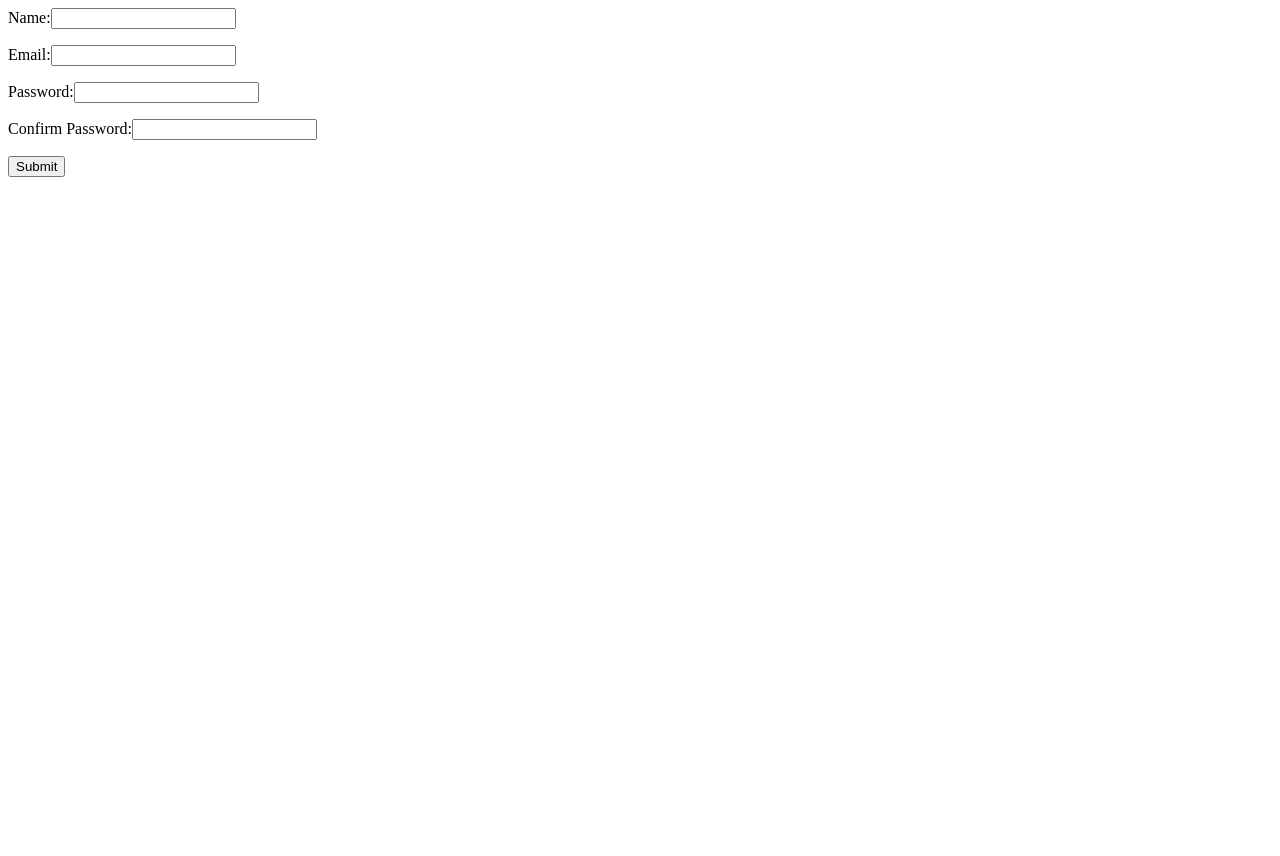
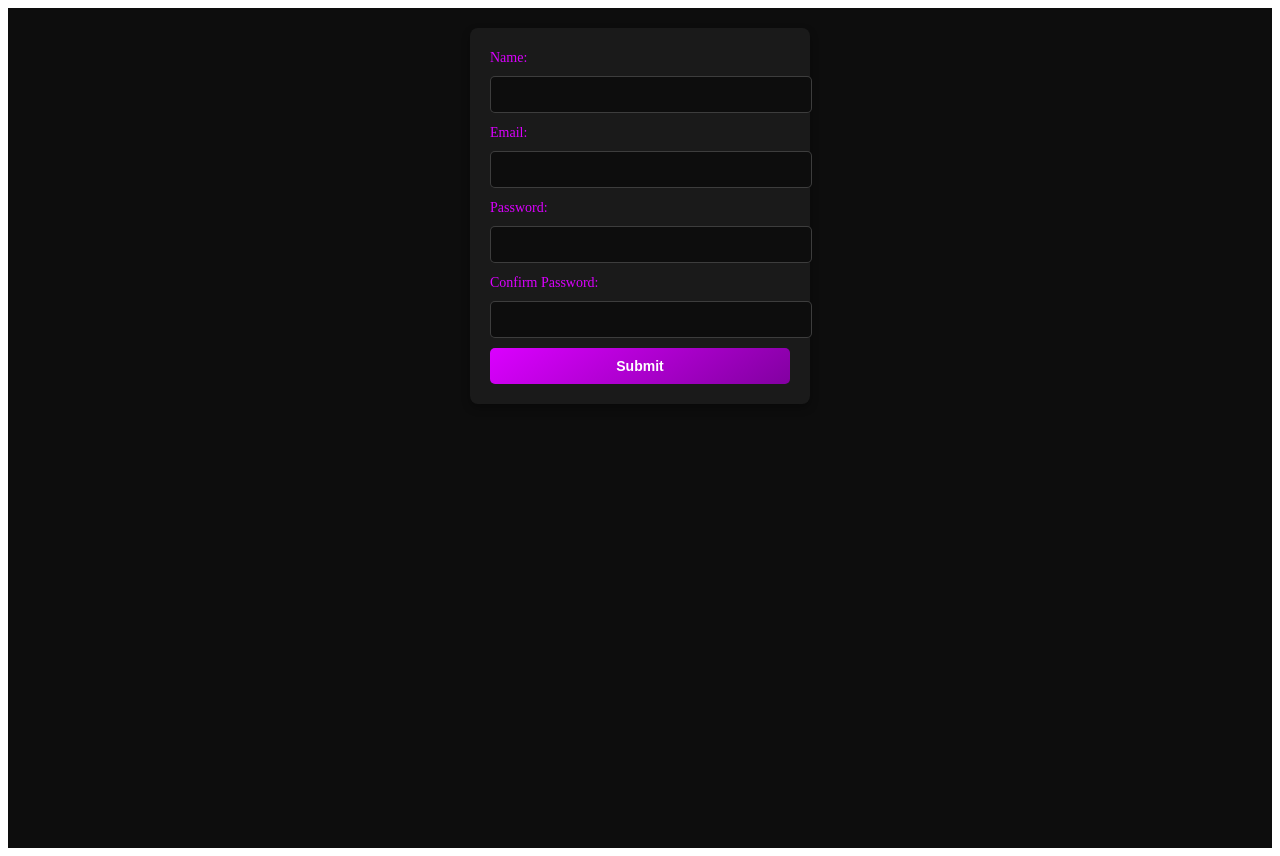
Before and after one commit to d6nsx/6_dz, a React (Vite) app: page / in a window 1280 px wide. Before the commit the page ends 800 px from the top, so only its background shows below. Built offline with nearby package versions, Linux system fonts and the light colour scheme; no server answers.

Commit message:
Add files via upload

```diff
--- a/src/App.jsx
+++ b/src/App.jsx
@@ -4,7 +4,7 @@ import { yupResolver } from '@hookform/resolvers/yup';
 import * as yup from 'yup';
 import PokemonCard from "./components/PokemonCard.jsx";
 import Modal from "./components/modal/Modal.jsx";
-import styles from "./App.css";
+import styles from "./App.module.css";
 
 const schema = yup.object().shape({
     name: yup.string().required('Name is required'),
--- /dev/null
+++ b/src/App.module.css
@@ -0,0 +1,71 @@
+.appContainer {
+    display: flex;
+    flex-direction: column;
+    align-items: center;
+    background-color: #0d0d0d;
+    color: #fff;
+    min-height: 100vh;
+    padding: 20px;
+}
+
+.formContainer {
+    width: 300px;
+    background-color: #1a1a1a;
+    padding: 20px;
+    border-radius: 8px;
+    box-shadow: 0 4px 8px rgba(0, 0, 0, 0.3);
+    margin-bottom: 40px;
+}
+
+.formContainer label {
+    font-size: 14px;
+    color: #db00ff;
+}
+
+.formContainer input {
+    width: 100%;
+    padding: 10px;
+    margin: 10px 0;
+    border-radius: 5px;
+    border: 1px solid rgba(255, 255, 255, 0.2);
+    background: #0d0d0d;
+    color: #fff;
+}
+
+.formContainer p {
+    color: rgba(255, 0, 0, 0.8);
+    font-size: 12px;
+    margin-top: -8px;
+    margin-bottom: 8px;
+}
+
+.submitButton {
+    width: 100%;
+    padding: 10px;
+    border: none;
+    border-radius: 5px;
+    background: linear-gradient(145deg, #db00ff, #8200a1);
+    color: #fff;
+    font-size: 14px;
+    font-weight: bold;
+    cursor: pointer;
+    transition: background 0.3s;
+}
+
+.submitButton:hover {
+    background: linear-gradient(145deg, #8200a1, #db00ff);
+}
+
+.submitButton:active {
+    transform: scale(0.95);
+}
+
+.submittedDataContainer {
+    background: #1a1a1a;
+    padding: 20px;
+    border-radius: 8px;
+    box-shadow: 0 4px 8px rgba(0, 0, 0, 0.3);
+    text-align: center;
+    color: #fff;
+    width: 320px;
+}
--- a/src/components/modal/Modal.jsx
+++ b/src/components/modal/Modal.jsx
@@ -1,5 +1,5 @@
 import React from 'react';
-import classes from './Modal.css';
+import classes from './Modal.module.css';
 
 const Modal = ({ pokemon, onClose }) => {
     if (!pokemon) return null;
--- /dev/null
+++ b/src/components/modal/Modal.module.css
@@ -0,0 +1,61 @@
+.modaloverlay {
+    position: fixed;
+    top: 0;
+    left: 0;
+    right: 0;
+    bottom: 0;
+    background: rgba(0, 0, 0, 0.8);
+    display: flex;
+    justify-content: center;
+    align-items: center;
+}
+
+.modalcontent {
+    background: #1a1a1a;
+    padding: 20px;
+    border-radius: 8px;
+    width: 300px;
+    text-align: center;
+    color: #fff;
+    box-shadow: 0 4px 12px rgba(0, 0, 0, 0.5);
+}
+
+.modalcontent h2 {
+    font-size: 24px;
+    margin-bottom: 15px;
+    color: #db00ff;
+}
+
+.modalcontent p {
+    font-size: 16px;
+    margin-bottom: 20px;
+    color: rgba(255, 255, 255, 0.8);
+}
+
+.modalcontent img {
+    width: 100px;
+    height: 100px;
+    margin-bottom: 15px;
+    border-radius: 8px;
+    background: #0d0d0d;
+}
+
+.modalcontent button {
+    padding: 10px 20px;
+    border: none;
+    border-radius: 5px;
+    background: linear-gradient(145deg, #db00ff, #8200a1);
+    color: #fff;
+    font-size: 14px;
+    font-weight: bold;
+    cursor: pointer;
+    transition: background 0.3s;
+}
+
+.modalcontent button:hover {
+    background: linear-gradient(145deg, #8200a1, #db00ff);
+}
+
+.modalcontent button:active {
+    transform: scale(0.95);
+}
```
